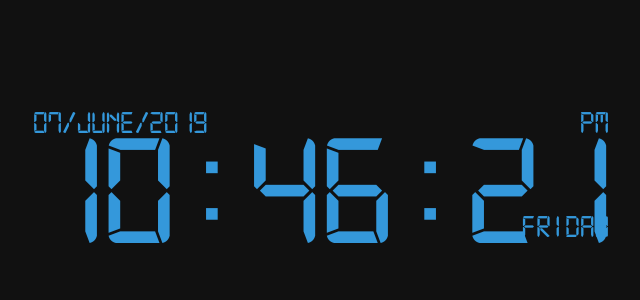
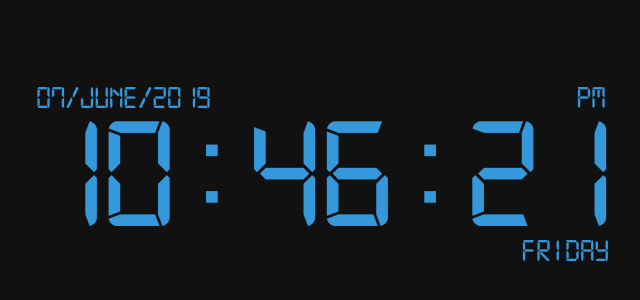
Before and after one commit to MuhammadZubairMoosani/Digital-Clock-with-JS, a plain HTML site: page index.html in a window 1280 px wide. Shown: the part 230-530 px from the top of the page, without its empty margins (319-959 px from the left). Drawn offline with Linux system fonts and the light colour scheme.

Commit message:
first commit

```diff
--- a/index.html
+++ b/index.html
@@ -36,7 +36,8 @@
     }
 
     #nestedContainer {
-        width: 18em;
+        width: 17.8em;
+        height: .8em;
         font-size: xx-large;
         display: flex;
         flex-direction: row;
@@ -52,7 +53,8 @@
     }
 
     #time {
-        font-size: 10em
+        font-size: 10em;
+        height: .8em;
     }
 
     @media (max-width: 600px) {
```
